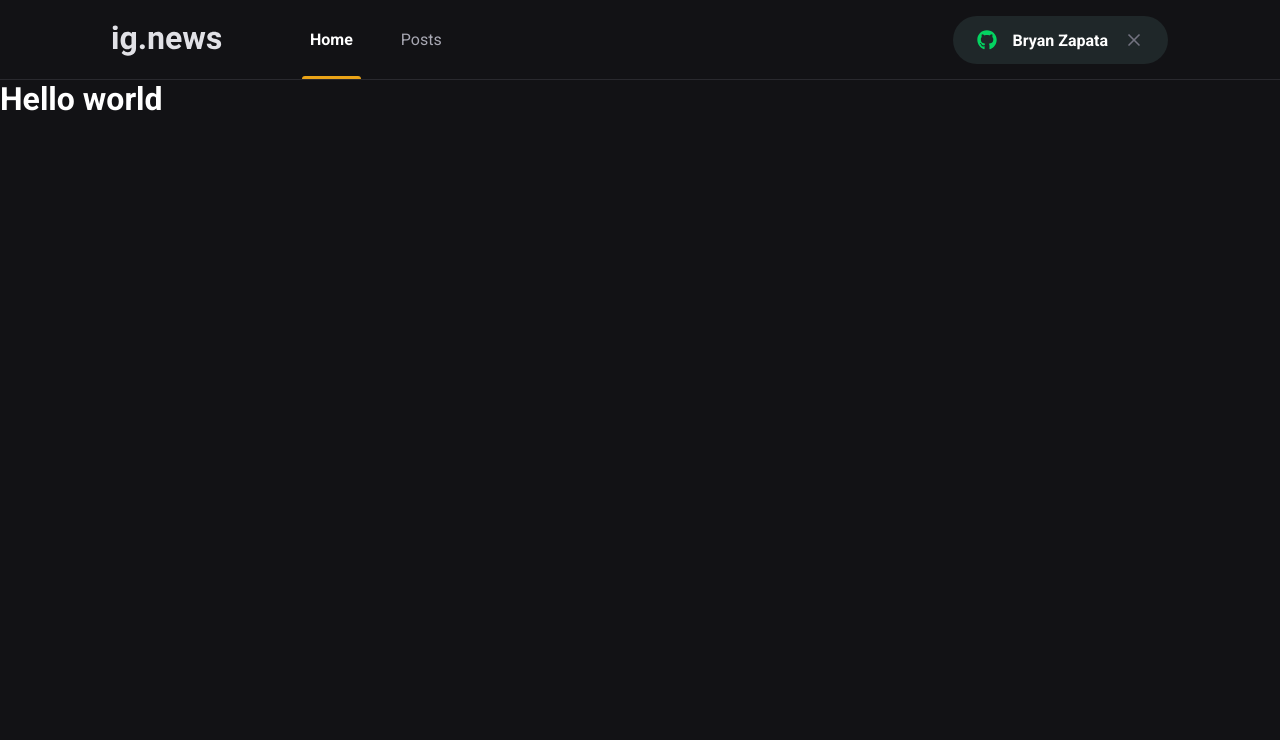
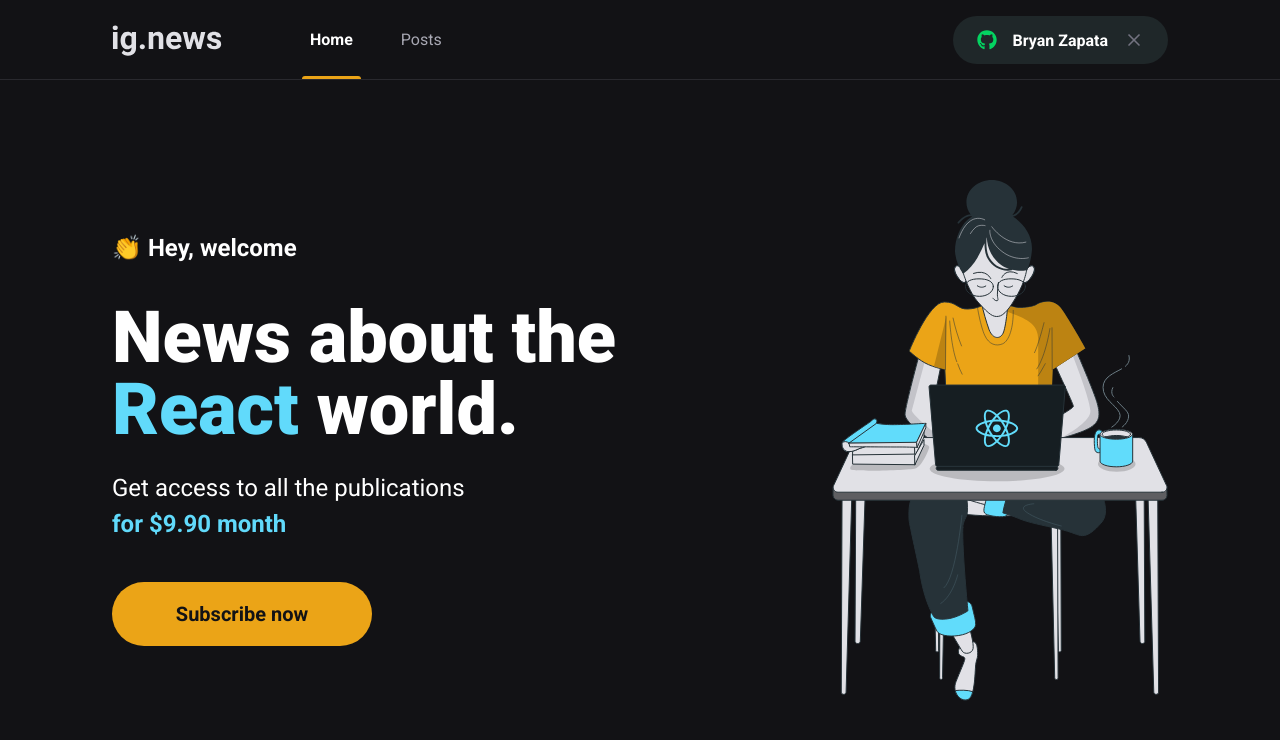
Before and after one commit to bzapata95/ignews, a Next.js app: page / in a window 1280 px wide. Shown: the top 740 px of the page. Built offline with nearby package versions, Linux system fonts and the light colour scheme.

Commit message:
finish home

```diff
--- /dev/null
+++ b/src/components/SubscribeButton/index.tsx
@@ -0,0 +1,16 @@
+import { memo } from 'react';
+
+import styles from "./styles.module.scss";
+
+function SubscribeButton() {
+  return (
+    <button
+      type="button"
+      className={styles.subscribeButton}
+    >
+      Subscribe now
+    </button>
+  )
+}
+
+export default memo(SubscribeButton);
--- /dev/null
+++ b/src/components/SubscribeButton/styles.module.scss
@@ -0,0 +1,21 @@
+.subscribeButton {
+  width: 260px;
+
+  height: 4rem;
+  border: 0;
+  border-radius: 2rem;
+  background: var(--yellow-500);
+
+  color: var(--gray-900);
+  font-size: 1.25rem;
+  font-weight: bold;
+
+  display: flex;
+  align-items: center;
+  justify-content: center;
+  transition: filter 0.2s;
+
+  &:hover {
+    filter: brightness(0.8);
+  }
+}
--- /dev/null
+++ b/src/pages/home.module.scss
@@ -0,0 +1,46 @@
+.contentContainer {
+  max-width: 1120px;
+  margin: 0 auto;
+  padding: 0 2rem;
+  height: calc(100vh - 5rem);
+
+  display: flex;
+  align-items: center;
+  justify-content: space-between;
+}
+
+.hero {
+  max-width: 600px;
+
+  > span {
+    font-size: 1.5rem;
+    font-weight: bold;
+  }
+
+  h1 {
+    font-size: 4.5rem;
+    line-height: 4.5rem;
+    font-weight: 900;
+
+    margin-top: 2.5rem;
+
+    span {
+      color: var(--cyan-500);
+    }
+  }
+
+  p {
+    font-size: 1.5rem;
+    line-height: 2.25rem;
+    margin-top: 1.5rem;
+
+    span {
+      color: var(--cyan-500);
+      font-weight: bold;
+    }
+  }
+
+  button {
+    margin-top: 2.5rem;
+  }
+}
--- a/src/pages/index.tsx
+++ b/src/pages/index.tsx
@@ -1,12 +1,26 @@
 import Head  from "next/head";
+import SubscribeButton from "../components/SubscribeButton";
+
+import styles from "./home.module.scss";
 
 export default function Home() {
   return (
     <>
       <Head>
-        <title>Inicio | ig.news</title>
+        <title>Home | ig.news</title>
       </Head>
-      <h1>Hello world</h1>
+      <main className={styles.contentContainer}>
+        <section className={styles.hero}>
+          <span>👏 Hey, welcome</span>
+          <h1>News about the <span>React</span> world.</h1>
+          <p>
+            Get access to all the publications <br />
+            <span>for $9.90 month</span>
+          </p>
+          <SubscribeButton />
+        </section>
+        <img src="/images/avatar.svg" alt="Girl coding"/>
+      </main>
     </>
   )
 }
```
